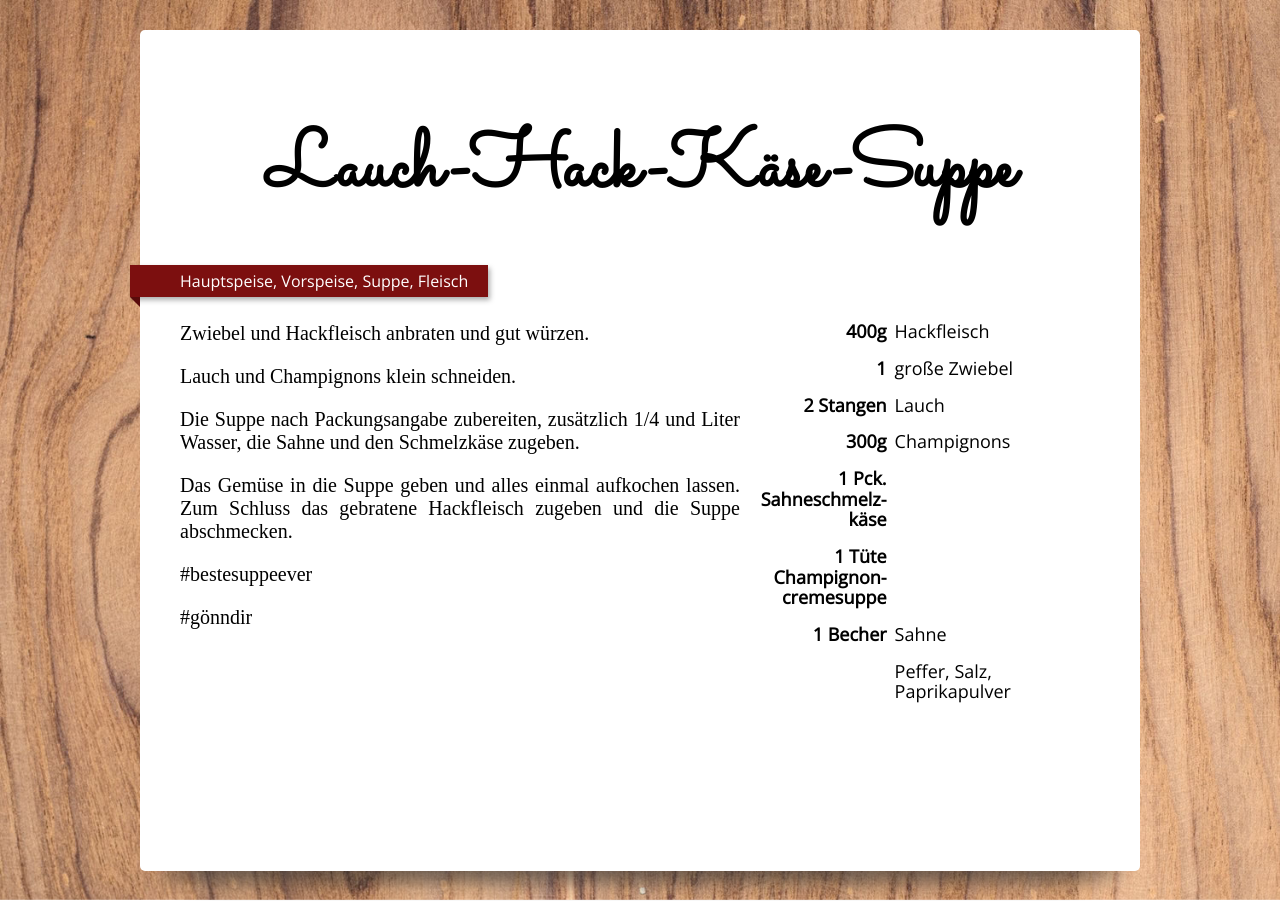
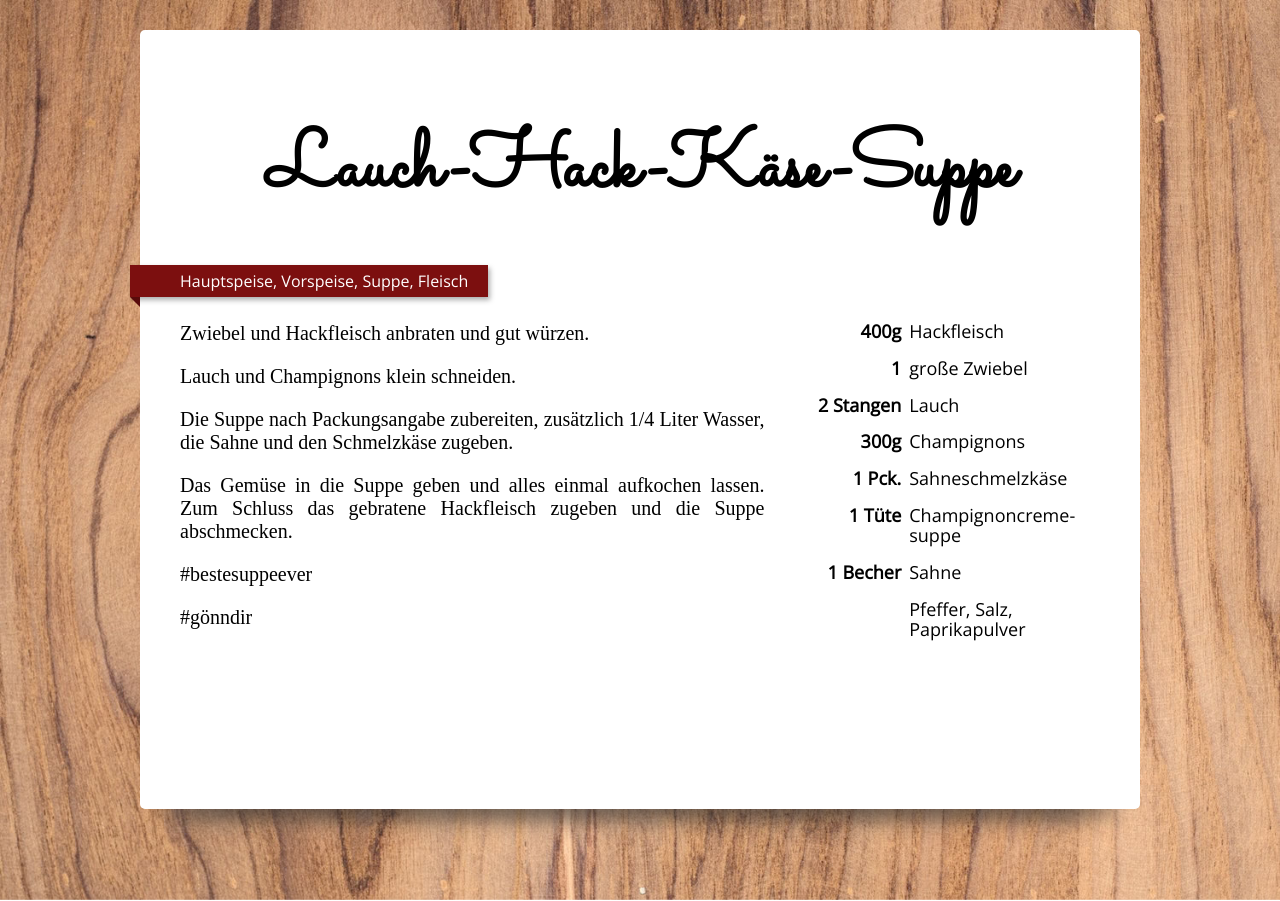
Before and after one commit to konstantinkobs/rezepte, a Jekyll site: the page built from _rezepte/lauch-hack-kaese-suppe.md, in a window 1280 px wide. Built offline with Jekyll 4.4.1, drawn with Linux system fonts in a browser that asks for light colours; some web fonts are replaced.

Commit message:
fixed lauch-hack-käse-suppe

```diff
--- a/_rezepte/lauch-hack-kaese-suppe.md
+++ b/_rezepte/lauch-hack-kaese-suppe.md
@@ -10,17 +10,17 @@ zutaten:
     - 1  große Zwiebel
     - 2 Stangen  Lauch
     - 300g  Champignons
-    - 1 Pck. Sahneschmelzkäse
-    - 1 Tüte Champignoncremesuppe
+    - 1 Pck.  Sahneschmelzkäse
+    - 1 Tüte  Champignoncremesuppe
     - 1 Becher  Sahne
-    - "  Peffer, Salz, Paprikapulver"
+    - "  Pfeffer, Salz, Paprikapulver"
 ---
 
 Zwiebel und Hackfleisch anbraten und gut würzen.
 
 Lauch und Champignons klein schneiden.
 
-Die Suppe nach Packungsangabe zubereiten, zusätzlich 1/4 und Liter Wasser, die Sahne und den Schmelzkäse zugeben.
+Die Suppe nach Packungsangabe zubereiten, zusätzlich 1/4 Liter Wasser, die Sahne und den Schmelzkäse zugeben.
 
 Das Gemüse in die Suppe geben und alles einmal aufkochen lassen. Zum Schluss das gebratene Hackfleisch zugeben und die Suppe abschmecken.
 
```
